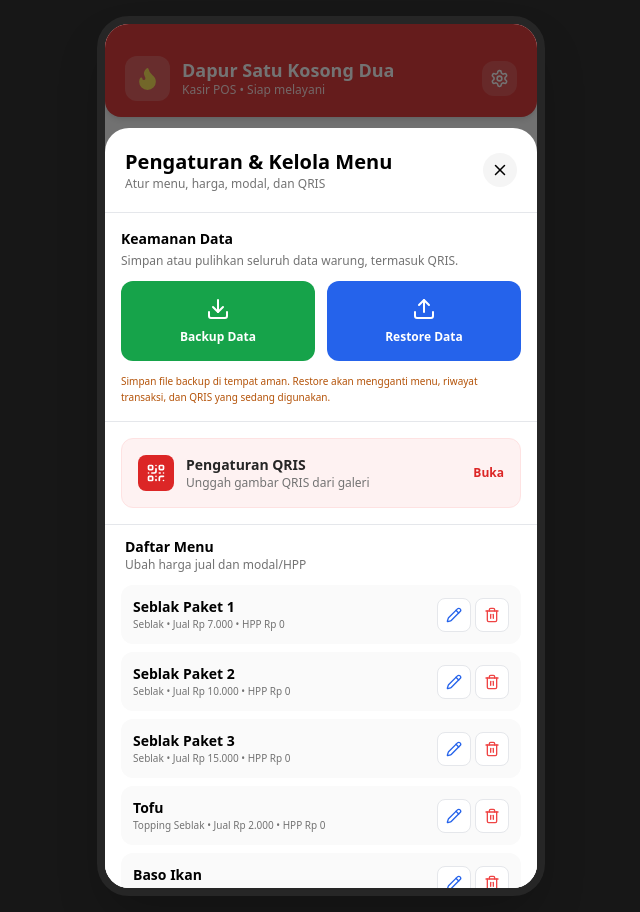
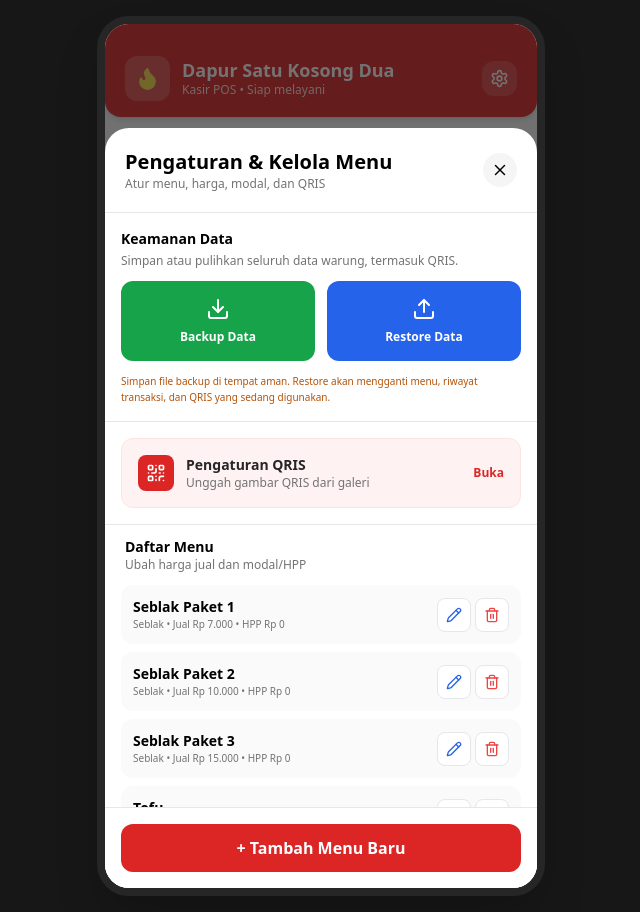
Before and after one commit to rantiar/kasir-dapur-satu-kosong-dua, a React (Vite) app: page / in a window 1280 px wide. Both pictures are taken after a click on the button "Pengaturan". Shown: the whole page, without its empty margins (319-959 px from the left). Built offline with nearby package versions, Linux system fonts and the light colour scheme.

Commit message:
Improve touch scrolling in settings modal

```diff
--- a/src/App.jsx
+++ b/src/App.jsx
@@ -974,7 +974,7 @@ export default function App() {
         {modal === "manage" && (
           <div className="absolute inset-0 z-50 flex flex-col justify-end">
             <div className="absolute inset-0 bg-neutral-900/60" onClick={() => setModal("")} />
-            <div className="relative bg-white rounded-t-3xl h-[88%] max-h-[88%] min-h-0 flex flex-col overflow-y-auto overscroll-contain">
+            <div className="relative bg-white rounded-t-3xl h-[88%] max-h-[88%] min-h-0 flex flex-col overflow-hidden">
               <div className="p-5 border-b flex justify-between items-center">
                 <div>
                   <h3 className="font-black text-xl">Pengaturan & Kelola Menu</h3>
@@ -983,6 +983,7 @@ export default function App() {
                 <button onClick={() => setModal("")} className="p-2 bg-neutral-100 rounded-full"><X size={18} /></button>
               </div>
 
+              <div className="flex-1 min-h-0 overflow-y-auto overscroll-contain touch-pan-y">
               {/* PANEL BACKUP & RESTORE */}
               <div className="p-4 border-b">
                 <p className="font-black text-sm mb-1">Keamanan Data</p>
@@ -1043,6 +1044,7 @@ export default function App() {
                     </div>
                   </div>
                 ))}
+              </div>
               </div>
               <div className="p-4 border-t">
                 <button onClick={() => setModal("add")} className="w-full bg-red-600 text-white rounded-xl py-3 font-bold">+ Tambah Menu Baru</button>
```
